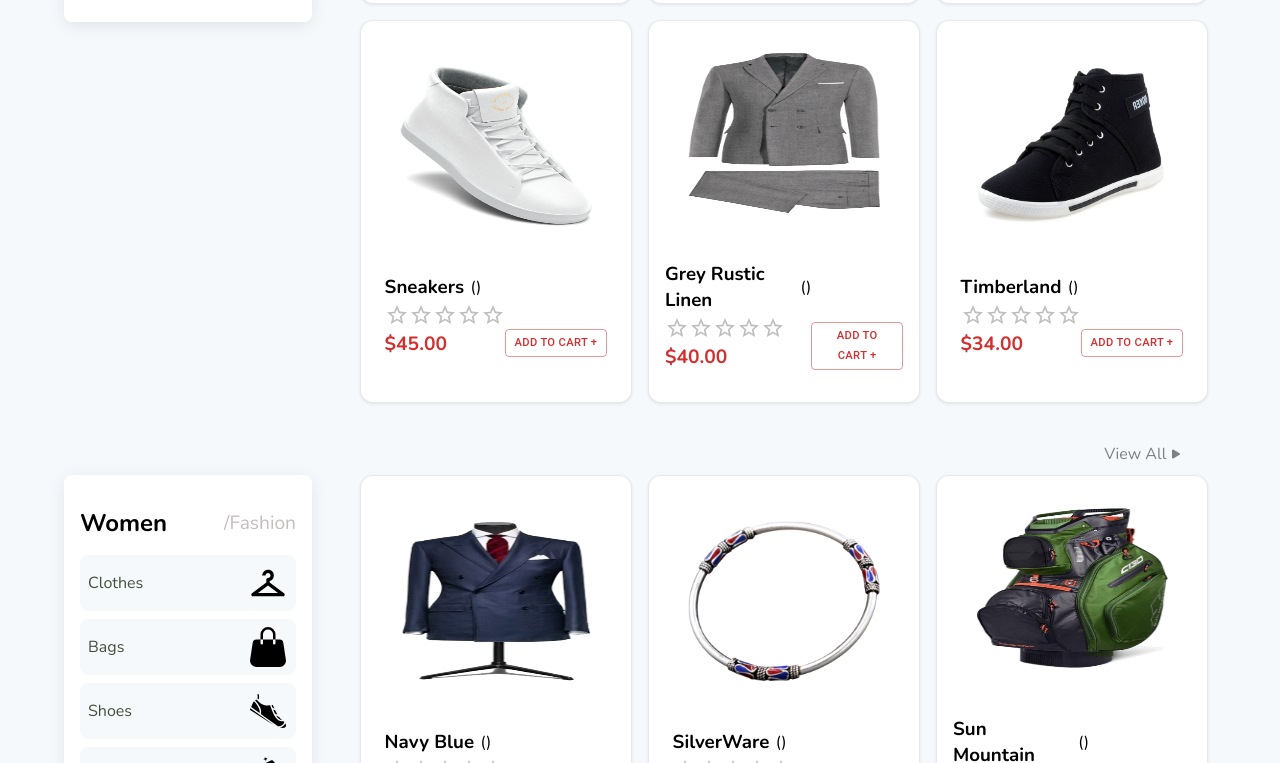
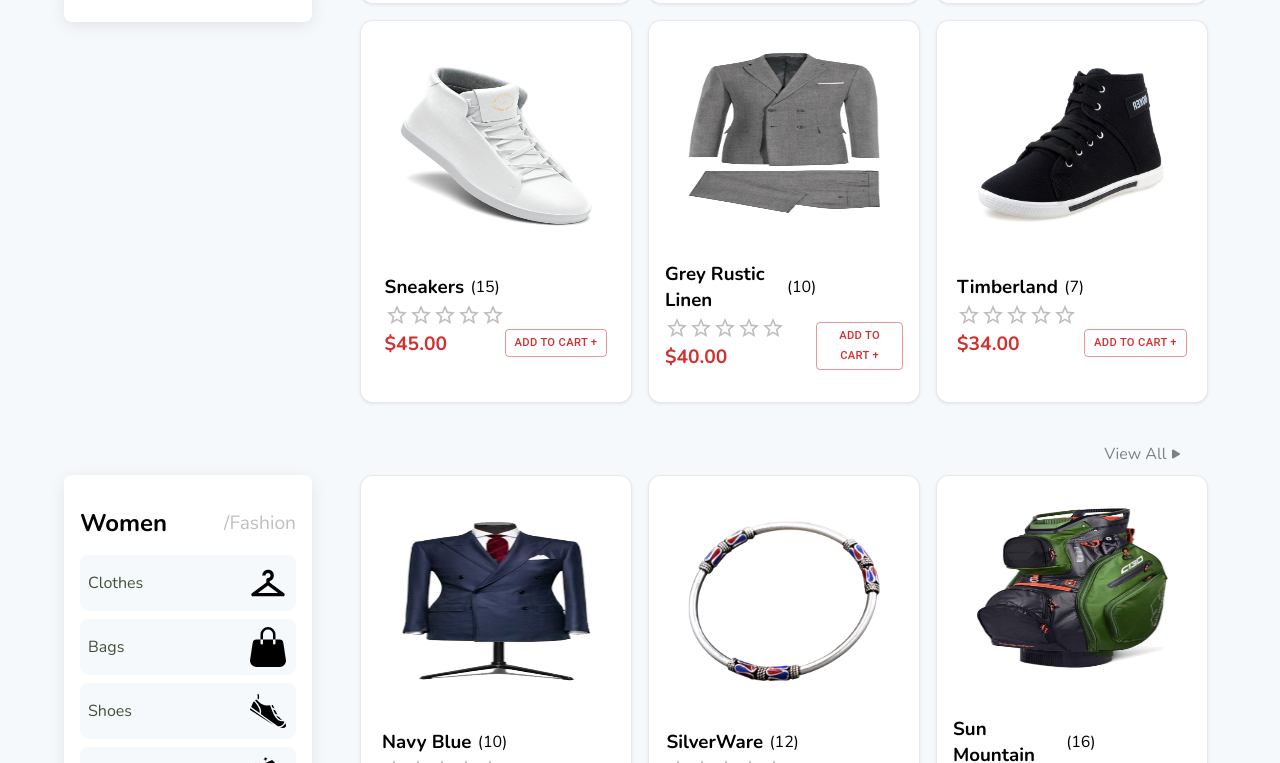
Before and after one commit to Farouk-ayo/ecommerce-, a React (Create React App) app: page / in a window 1280 px wide. Shown: the part 2037-2800 px from the top of the page. Built offline with nearby package versions, Linux system fonts and the light colour scheme.

Commit message:
quantity now working

```diff
--- a/src/UI/Body/Gender/Store.js
+++ b/src/UI/Body/Gender/Store.js
@@ -195,13 +195,31 @@
 const menClothes2 = Store.men.Clothes[1];
 
 export const allRandomMen = [
-  [menClothes[0], menClothes[1], menClothes[2], menClothes[3]],
-  [menFurniture[0], menFurniture[1], menFurniture[2], menFurniture[3]],
-  [menElectronics[0], menElectronics[1], menElectronics[2], menElectronics[3]],
-  [menShoes[0], menShoes[1], menShoes[2], menShoes[3]],
+  [menClothes[0], menClothes[1], menClothes[2], menClothes[3], menClothes[4]],
+  [
+    menFurniture[0],
+    menFurniture[1],
+    menFurniture[2],
+    menFurniture[3],
+    menFurniture[4],
+  ],
+  [
+    menElectronics[0],
+    menElectronics[1],
+    menElectronics[2],
+    menElectronics[3],
+    menElectronics[4],
+  ],
+  [menShoes[0], menShoes[1], menShoes[2], menShoes[3], menShoes[4]],
 
-  [menClothes2[0], menClothes2[1], menClothes2[2], menClothes2[3]],
-  [menShoes2[0], menShoes2[1], menShoes2[2], menShoes2[3]],
+  [
+    menClothes2[0],
+    menClothes2[1],
+    menClothes2[2],
+    menClothes2[3],
+    menClothes2[4],
+  ],
+  [menShoes2[0], menShoes2[1], menShoes2[2], menShoes2[3], menShoes2[4]],
 ];
 
 // women random clothes
@@ -226,13 +244,31 @@
 const womenBags2 = Store.women.Bags[1];
 
 export const allRandomWomen = [
-  [womenClothes[0], womenClothes[1], womenClothes[2], womenClothes[3]],
-  [womenJewelry[0], womenJewelry[1], womenJewelry[2], womenJewelry[3]],
-  [womenBags[0], womenBags[1], womenBags[2], womenBags[3]],
+  [
+    womenClothes[0],
+    womenClothes[1],
+    womenClothes[2],
+    womenClothes[3],
+    womenClothes[4],
+  ],
+  [
+    womenJewelry[0],
+    womenJewelry[1],
+    womenJewelry[2],
+    womenJewelry[3],
+    womenJewelry[4],
+  ],
+  [womenBags[0], womenBags[1], womenBags[2], womenBags[3], womenBags[4]],
 
-  [womenShoes[0], womenShoes[1], womenShoes[2], womenShoes[3]],
-  [womenClothes2[0], womenClothes2[1], womenClothes2[2], womenClothes2[3]],
-  [womenBags2[0], womenBags2[1], womenBags2[2], womenBags2[3]],
+  [womenShoes[0], womenShoes[1], womenShoes[2], womenShoes[3], womenShoes[4]],
+  [
+    womenClothes2[0],
+    womenClothes2[1],
+    womenClothes2[2],
+    womenClothes2[3],
+    womenClothes2[4],
+  ],
+  [womenBags2[0], womenBags2[1], womenBags2[2], womenBags2[3], womenBags2[4]],
 ];
 
 // kids random
@@ -251,10 +287,28 @@
 const kidsToys3 = Store.kids.Toys[2];
 
 export const allRandomKids = [
-  [kidsClothes[0], kidsClothes[1], kidsClothes[2], kidsClothes[3]],
-  [kidsToys[0], kidsToys[1], kidsToys[2], kidsToys[3]],
-  [kidsClothes2[0], kidsClothes2[1], kidsClothes2[2], kidsClothes2[3]],
-  [kidsToys2[0], kidsToys2[1], kidsToys2[2], kidsToys2[3]],
-  [kidsClothes3[0], kidsClothes3[1], kidsClothes3[2], kidsClothes3[3]],
-  [kidsToys3[0], kidsToys3[1], kidsToys3[2], kidsToys3[3]],
+  [
+    kidsClothes[0],
+    kidsClothes[1],
+    kidsClothes[2],
+    kidsClothes[3],
+    kidsClothes[4],
+  ],
+  [kidsToys[0], kidsToys[1], kidsToys[2], kidsToys[3], kidsToys[4]],
+  [
+    kidsClothes2[0],
+    kidsClothes2[1],
+    kidsClothes2[2],
+    kidsClothes2[3],
+    kidsClothes2[4],
+  ],
+  [kidsToys2[0], kidsToys2[1], kidsToys2[2], kidsToys2[3], kidsToys2[4]],
+  [
+    kidsClothes3[0],
+    kidsClothes3[1],
+    kidsClothes3[2],
+    kidsClothes3[3],
+    kidsClothes3[4],
+  ],
+  [kidsToys3[0], kidsToys3[1], kidsToys3[2], kidsToys3[3], kidsToys3[4]],
 ];
--- a/src/UI/Body/flashdeals/Flashsales.js
+++ b/src/UI/Body/flashdeals/Flashsales.js
@@ -31,7 +31,6 @@
                   productImage={value.productImage}
                   percentOff={value.percentOff}
                   price={value.price}
-                  boolean={true}
                 />
               </SwiperSlide>
             );
--- a/src/UI/Header/Header.js
+++ b/src/UI/Header/Header.js
@@ -141,7 +141,7 @@
           </Link>
 
           <div className={classes.cartDiv}>
-            <Badge color="error" badgeContent={number}>
+            <Badge color="error" badgeContent={number} max={9}>
               <TiShoppingCart
                 size="3rem"
                 color="black"
```
